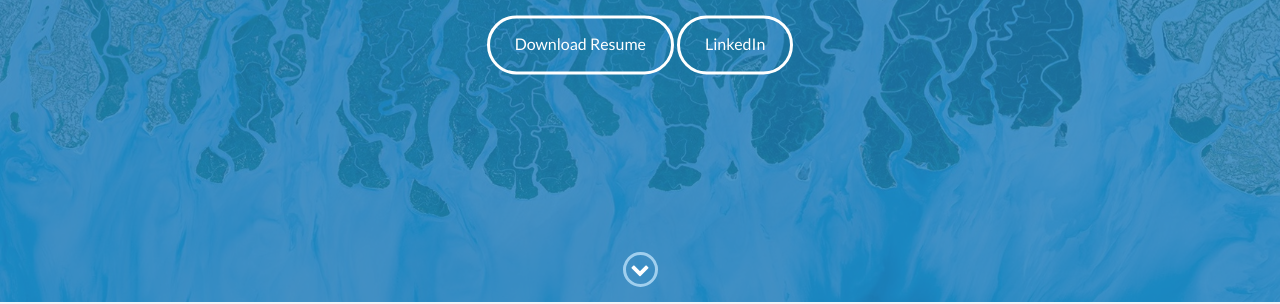
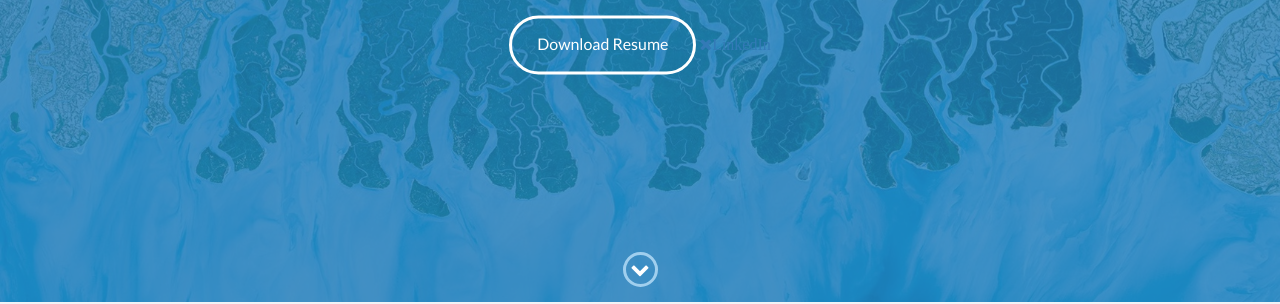
Before and after one commit to souravbhadra/__souravbhadra.github.io, a website: page index.html in a window 1280 px wide. Shown: the part 498-802 px from the top of the page. Drawn offline with nearby package versions, Linux system fonts and the light colour scheme.

Commit message:
updated index

```diff
--- a/index.html
+++ b/index.html
@@ -54,7 +54,7 @@
                 Sensing | GIS | Computer Vision | UAV<br>
                 AgTech | Natural Resources | Urban Dynamics</h3>
             <a href="https://drive.google.com/file/d/198t2aGAjWTd6W3z1A4pbB9C7WLljGGe-/view?usp=sharing" class="btn-rounded-white">Download Resume</a>
-            <a href="https://drive.google.com/file/d/198t2aGAjWTd6W3z1A4pbB9C7WLljGGe-/view?usp=sharing" class="btn-rounded-white">LinkedIn</a>
+            <a href="https://drive.google.com/file/d/198t2aGAjWTd6W3z1A4pbB9C7WLljGGe-/view?usp=sharing" class="fa fa-times">LinkedIn</a>
         </div>
         <!-- End #lead-content -->
 
```
